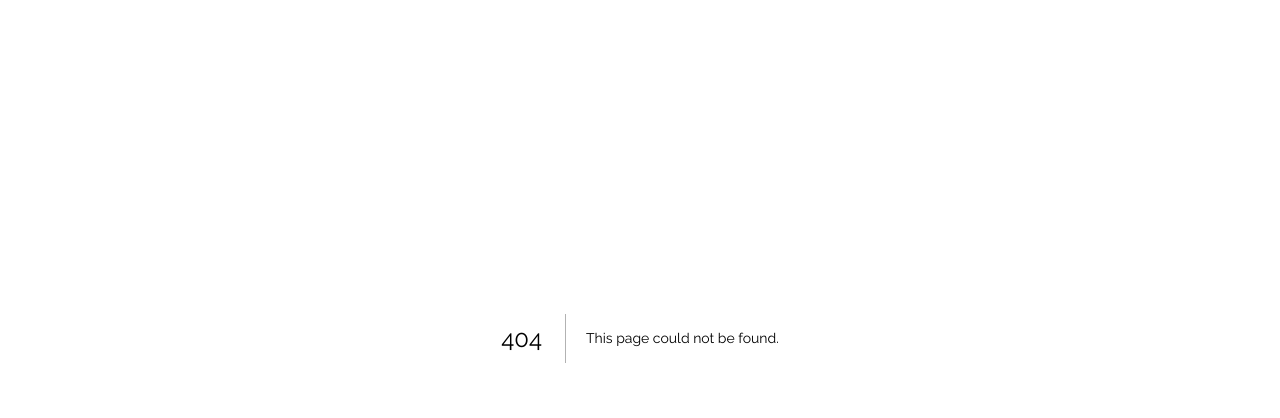
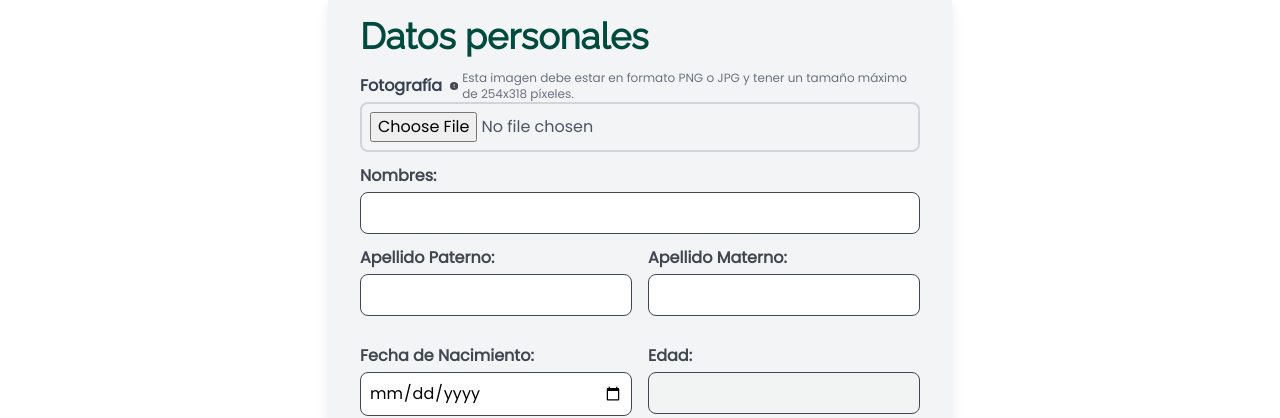
Before and after one commit to DM2V/sistema-postulacion, a Next.js app in the folder frontend/: page /private/candidate/personalData in a window 1280 px wide. Before the commit this address had no page. Shown: the part 394-812 px from the top of the page. Built offline with nearby package versions, Linux system fonts and the light colour scheme.

Commit message:
Save img

```diff
--- a/frontend/src/assets/icons/index.tsx
+++ b/frontend/src/assets/icons/index.tsx
@@ -63,8 +63,8 @@ export const Circle = () => (
     xmlns="http://www.w3.org/2000/svg"
     viewBox="0 0 512 512"
     className="mr-2 h-9 w-9"
-    width='20px'
-    height= '20px'
+    width="30px"
+    height="30px"
   >
     <path
       fill="#044E29"
@@ -78,8 +78,8 @@ export const Map = () => (
     xmlns="http://www.w3.org/2000/svg"
     viewBox="0 0 384 512"
     className="mr-2 h-4 w-4"
-    width='20px'
-    height= '20px'
+    width="20px"
+    height="20px"
   >
     <path
       fill="#044E29"
@@ -93,8 +93,8 @@ export const Phone = () => (
     xmlns="http://www.w3.org/2000/svg"
     viewBox="0 0 512 512"
     className="mr-2 h-4 w-4"
-    width='20px'
-    height= '20px'
+    width="20px"
+    height="20px"
   >
     <path
       fill="#044E29"
@@ -108,8 +108,8 @@ export const Email = () => (
     xmlns="http://www.w3.org/2000/svg"
     viewBox="0 0 512 512"
     className="mr-2 h-4 w-4"
-    width='20px'
-    height= '20px'
+    width="20px"
+    height="20px"
   >
     <path
       fill="#044E29"
@@ -123,8 +123,8 @@ export const WebSite = () => (
     xmlns="http://www.w3.org/2000/svg"
     viewBox="0 0 512 512"
     className="mr-2 h-4 w-4"
-    width='20px'
-    height= '20px'
+    width="20px"
+    height="20px"
   >
     <path
       fill="#044E29"
@@ -185,6 +185,15 @@ export const EyeIcon: FunctionComponent<EyeIconProps> = ({
         fill="#006935"
       />
     )}
+  </svg>
+);
+
+export const Eye = () => (
+  <svg xmlns="http://www.w3.org/2000/svg"height="1em" viewBox="0 0 576 512">
+    <path
+        d="M288 32c-80.8 0-145.5 36.8-192.6 80.6C48.6 156 17.3 208 2.5 243.7c-3.3 7.9-3.3 16.7 0 24.6C17.3 304 48.6 356 95.4 399.4C142.5 443.2 207.2 480 288 480s145.5-36.8 192.6-80.6c46.8-43.5 78.1-95.4 93-131.1c3.3-7.9 3.3-16.7 0-24.6c-14.9-35.7-46.2-87.7-93-131.1C433.5 68.8 368.8 32 288 32zM144 256a144 144 0 1 1 288 0 144 144 0 1 1 -288 0zm144-64c0 35.3-28.7 64-64 64c-7.1 0-13.9-1.2-20.3-3.3c-5.5-1.8-11.9 1.6-11.7 7.4c.3 6.9 1.3 13.8 3.2 20.7c13.7 51.2 66.4 81.6 117.6 67.9s81.6-66.4 67.9-117.6c-11.1-41.5-47.8-69.4-88.6-71.1c-5.8-.2-9.2 6.1-7.4 11.7c2.1 6.4 3.3 13.2 3.3 20.3z"
+        fill="#006935"
+      />
   </svg>
 );
 
@@ -283,3 +292,19 @@ export const SignupIcon = () => (
     />
   </svg>
 );
+
+export const ExclamationIcon = () => {
+  return (
+    <svg
+      xmlns="http://www.w3.org/2000/svg"
+      height="10"
+      width="10"
+      viewBox="0 0 512 512"
+    >
+      <path
+        fill="#414750"
+        d="M256 512A256 256 0 1 0 256 0a256 256 0 1 0 0 512zm0-384c13.3 0 24 10.7 24 24V264c0 13.3-10.7 24-24 24s-24-10.7-24-24V152c0-13.3 10.7-24 24-24zM224 352a32 32 0 1 1 64 0 32 32 0 1 1 -64 0z"
+      />
+    </svg>
+  );
+};
--- /dev/null
+++ b/frontend/src/components/Form/ImageInput.tsx
@@ -0,0 +1,131 @@
+import React, { ChangeEvent, useState } from "react";
+import { ImageInputProps } from "@/types/components/types.t";
+import { ExclamationIcon, Eye, DeleteIcon } from "@/assets/icons/index";
+
+const ImageInput: React.FC<ImageInputProps> = ({
+  title,
+  width,
+  height,
+  onChange,
+}) => {
+  const [imagePreview, setImagePreview] = useState<string | null>(null);
+  const [errorMessage, setErrorMessage] = useState<string | null>(null);
+  const [isModalOpen, setIsModalOpen] = useState(false);
+
+  const handleFileChange = (event: ChangeEvent<HTMLInputElement>) => {
+    const file = event.target.files?.[0];
+
+    if (file) {
+      const reader = new FileReader();
+      reader.readAsDataURL(file);
+
+      reader.onload = () => {
+        const img = new Image();
+        img.src = reader.result as string;
+
+        img.onload = () => {
+          // Validate image size
+          if (img.width === width && img.height === height) {
+            setImagePreview(reader.result as string);
+            onChange(file);
+            setErrorMessage(null);
+          } else {
+            // Reset if the file doesn't meet the conditions
+            setImagePreview(null);
+            onChange(null);
+            event.target.value = "";
+            setErrorMessage(
+              `Invalid image dimensions. Required: ${width}x${height}`,
+            );
+          }
+        };
+      };
+    } else {
+      setImagePreview(null);
+      onChange(null);
+      setErrorMessage(null);
+    }
+  };
+
+  const handleRemoveImage = () => {
+    setImagePreview(null);
+    onChange(null);
+    const fileInput = document.getElementById("fileInput") as HTMLInputElement;
+    if (fileInput) {
+      fileInput.value = "";
+    }
+  };
+
+  const openModal = () => {
+    setIsModalOpen(true);
+  };
+
+  const closeModal = () => {
+    setIsModalOpen(false);
+  };
+
+  return (
+    <div className="mb-3">
+      <div  className="sm:flex items-center">
+        <label className="block font-semibold text-gray-700">{title}</label>
+        <div className=" ml-2 flex items-center text-xs">
+          <ExclamationIcon />
+          <p className="ml-1 text-gray-500">
+            Esta imagen debe estar en formato PNG o JPG y tener un tamaño máximo
+            de {width}x{height} píxeles.
+          </p>
+        </div>
+      </div>
+      <div className="rounded-lg border-2 border-gray-300  p-2">
+        <div className="flex flex-col sm:flex-row items-center sm:justify-between">
+          <input
+            type="file"
+            accept=".png, .jpg, .jpeg"
+            onChange={handleFileChange}
+            className="text-gray-600 w-full sm:w-auto mb-2 sm:mb-0"
+            id="fileInput"
+          />
+          {imagePreview && (
+            <div className="flex items-center">
+              <div>
+                <button
+                  onClick={openModal}
+                  className=" rounded  px-4 py-2 text-white  mr-2"
+                >
+                  <Eye />
+                </button>
+                {isModalOpen && (
+                  <div className="fixed inset-0 z-10 flex items-center justify-center bg-black bg-opacity-50">
+                    <div className="max-w-3xl rounded-md bg-slate-50 p-4 text-right">
+                      <button
+                        onClick={closeModal}
+                        className="mb-2   rounded font-semibold text-gray-500"
+                      >
+                        X
+                      </button>
+                      <img
+                        src={imagePreview}
+                        alt="Preview"
+                        className="h-auto max-w-full"
+                      />
+                    </div>
+                  </div>
+                )}
+              </div>
+              <button
+                type="button"
+                className="rounded px-4 py-2"
+                onClick={handleRemoveImage}
+              >
+                <DeleteIcon />
+              </button>
+            </div>
+          )}
+        </div>
+        {errorMessage && <p className="text-red-500">{errorMessage}</p>}
+      </div>
+    </div>
+  );
+};
+
+export default ImageInput;
--- a/frontend/src/components/Form/Password.tsx
+++ b/frontend/src/components/Form/Password.tsx
@@ -1,6 +1,6 @@
 import React, { useState, ChangeEvent } from "react";
-import { EyeIcon } from "../../assets/icons/index";
-import { PasswordProps } from "../../types/components/types.t";
+import { EyeIcon } from "@/assets/icons/index";
+import { PasswordProps } from "@/types/components/types.t";
 
 
 const Password: React.FC<PasswordProps> = ({
--- a/frontend/src/pages/Private/PersonalData.tsx
+++ b/frontend/src/pages/private/candidate/personalData/index.tsx
@@ -4,6 +4,7 @@ import GreenButton from "@/components/Buttons/GreenButton";
 import InputLabel from "@/components/Form/InputLabel";
 import DateInput from "@/components/Form/DateInput";
 import ComboBox from "@/components/Form/ComboBox";
+import ImageInput from "@/components/Form/ImageInput";
 import CheckBox from "@/components/Form/CheckBox";
 import {
   validateNotEmpty,
@@ -11,14 +12,21 @@ import {
   validateNumbersOnly,
 } from "@/utils/validations";
 
-
 const PersonalDataPage: FC = () => {
   const [isSpecialCapacityVisible, setSpecialCapacityVisible] = useState(true);
   const [isDiseaseVisible, setDiseaseVisible] = useState(true);
   const [isResidenceYearsVisible, setResidenceYearsVisible] = useState(true);
   const gender = ["hombre", "mujer"];
-  const nacionality = ["Ecuatoriano", "Mexicano", "Colombiano", "Peruano", "Cubano"];
+  const nacionality = [
+    "Ecuatoriano",
+    "Mexicano",
+    "Colombiano",
+    "Peruano",
+    "Cubano",
+  ];
+
   const [formState, setFormState] = useState<PersonalData>({
+    avatar: null as File | null,
     name: "",
     lastName1: "",
     lastName2: "",
@@ -36,10 +44,12 @@ const PersonalDataPage: FC = () => {
     disabilityType: "",
     disabilityPercentage: "",
     MSPIDNumber: "",
-    avatar: "",
   });
 
-  const handleFormChange = (fieldName: string, value: string | string[]) => {
+  const handleFormChange = (
+    fieldName: string,
+    value: string | string[] | File | null,
+  ) => {
     if (fieldName === "specialCapacity") {
       setSpecialCapacityVisible(value === "Si");
       if (value === "No") {
@@ -97,6 +107,12 @@ const PersonalDataPage: FC = () => {
             <h2 className="mb-4 font-bold text-state-press">
               Datos personales
             </h2>
+            <ImageInput
+              title="Fotografía"
+              width={ 254  }
+              height={ 318 }
+              onChange={(file) => handleFormChange("avatar", file)}
+            />
             <InputLabel
               name="name"
               title="Nombres:"
--- a/frontend/src/pages/Private/PersonalInformation.tsx
+++ b/frontend/src/pages/private/candidate/personalInformation/index.tsx
@@ -11,7 +11,7 @@ import {
 } from "@/utils/validations";
 
 
-const PersonalInformation: FC = () => {
+const PersonalInformationPage: FC = () => {
     const gender = ["hombre", "mujer"];
 
     const [formData, setFormData] = useState<CV>({
@@ -254,4 +254,4 @@ const PersonalInformation: FC = () => {
 
 }
 
-export default PersonalInformation;
+export default PersonalInformationPage;
--- a/frontend/src/styles/globals.css
+++ b/frontend/src/styles/globals.css
@@ -61,9 +61,8 @@ h6 {
   line-height: 1.5rem;
 }
 
+
+.slick-next:before,
 .slick-prev:before {
-  color: #003624;
+  color: #003624 !important;
 }
-.slick-next:before {
-  color: #003624;
-}
--- a/frontend/src/types/cv.d.ts
+++ b/frontend/src/types/cv.d.ts
@@ -30,7 +30,7 @@ export interface PersonalData {
   disabilityType?: string;
   disabilityPercentage?: string;
   MSPIDNumber?: string;
-  avatar: string; // base64
+  avatar: File | null; // base64
 }
 
 export interface PersonalInformation {
```
Also changed, not shown: frontend/src/types/components/types.t.tsx (+8 -0 lines), frontend/src/pages/private/candidate/EducationPublications/index.tsx (added). Lines whose indentation alone changed are shown as unchanged.
